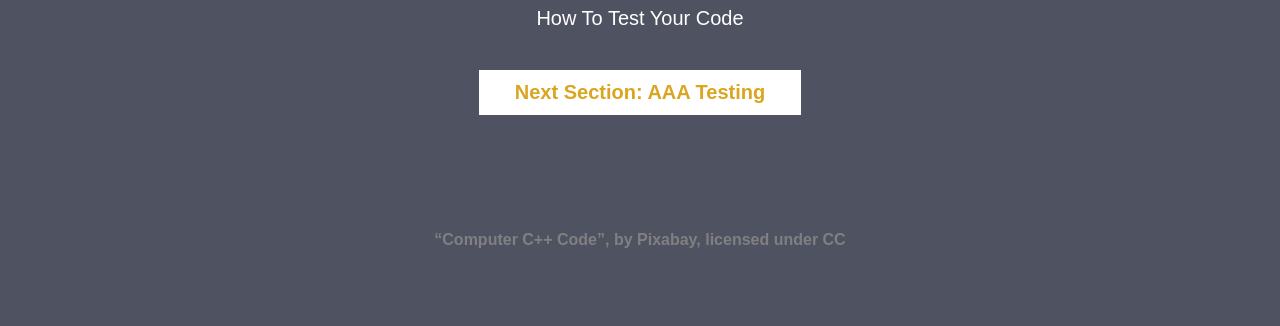
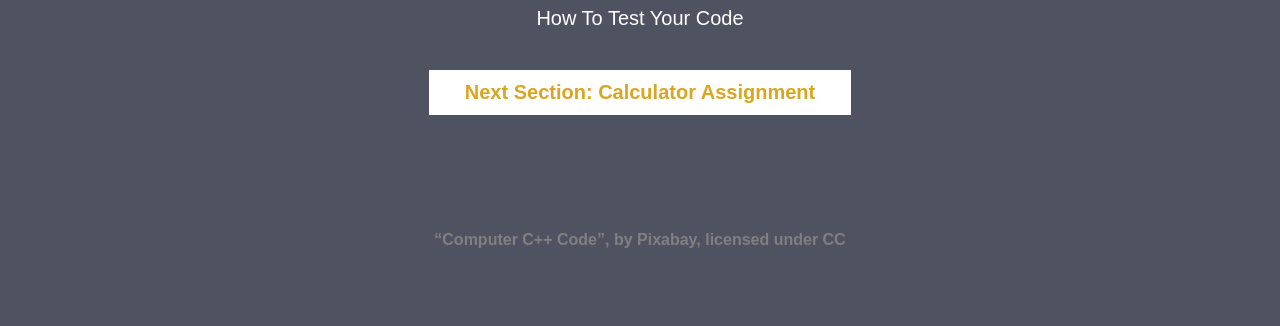
Before and after one commit to svoishnis/Project2, a plain HTML site: page public_html/aaa.html in a window 1280 px wide. Shown: the part 474-800 px from the top of the page. Drawn offline with Linux system fonts and the light colour scheme.

```diff
--- a/public_html/aaa.html
+++ b/public_html/aaa.html
@@ -28,7 +28,7 @@
     <div class="text-box">
         <h1>AAA Testing</h1>
         <p>How To Test Your Code</p>
-        <a href="aaa.html" class="start-btn">Next Section: AAA Testing</a>
+        <a href="calculator.html" class="start-btn">Next Section: Calculator Assignment</a>
     </div>
     <div class="picture-attribution">
         <h4>“Computer C++ Code”, by Pixabay, licensed under CC </h4>
```
